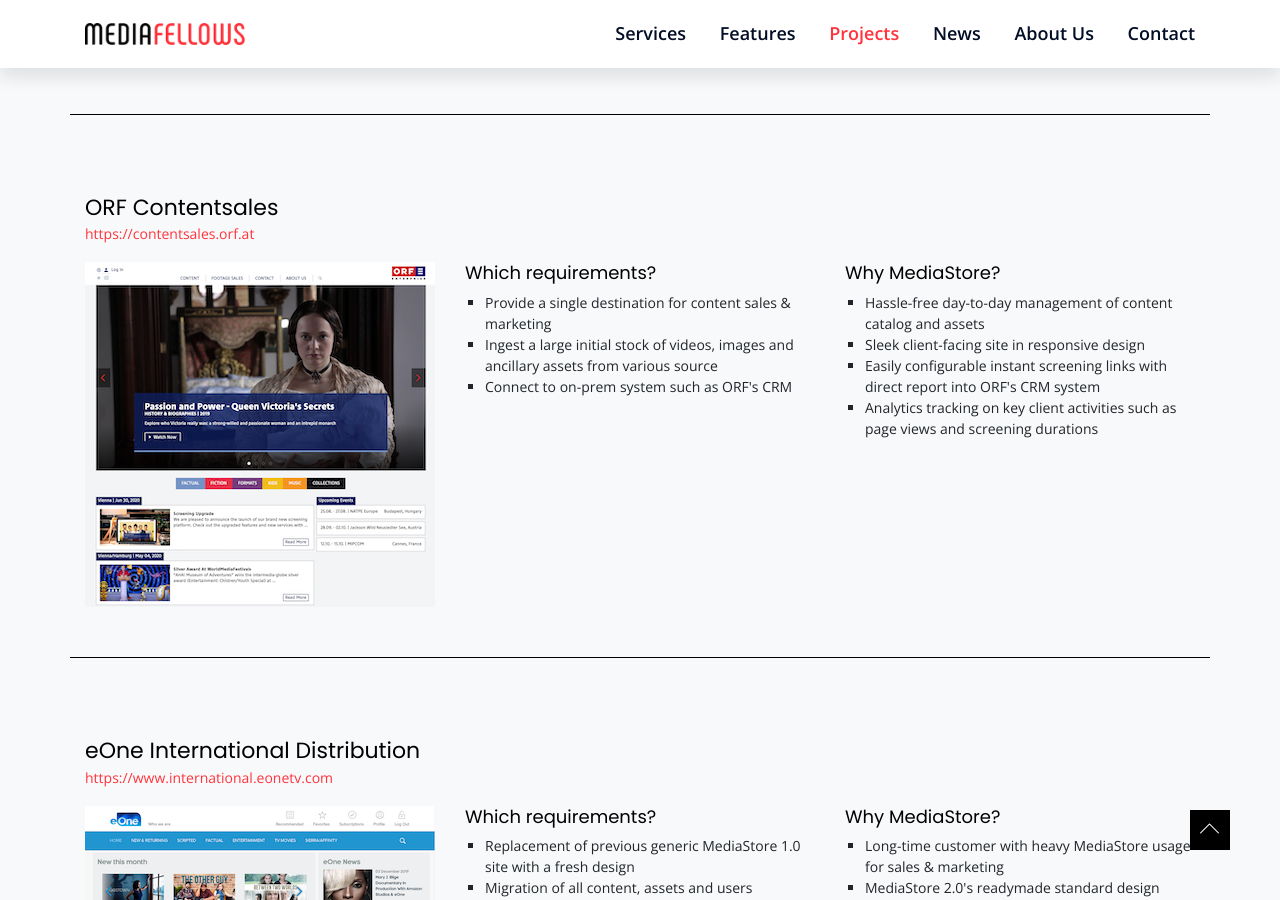
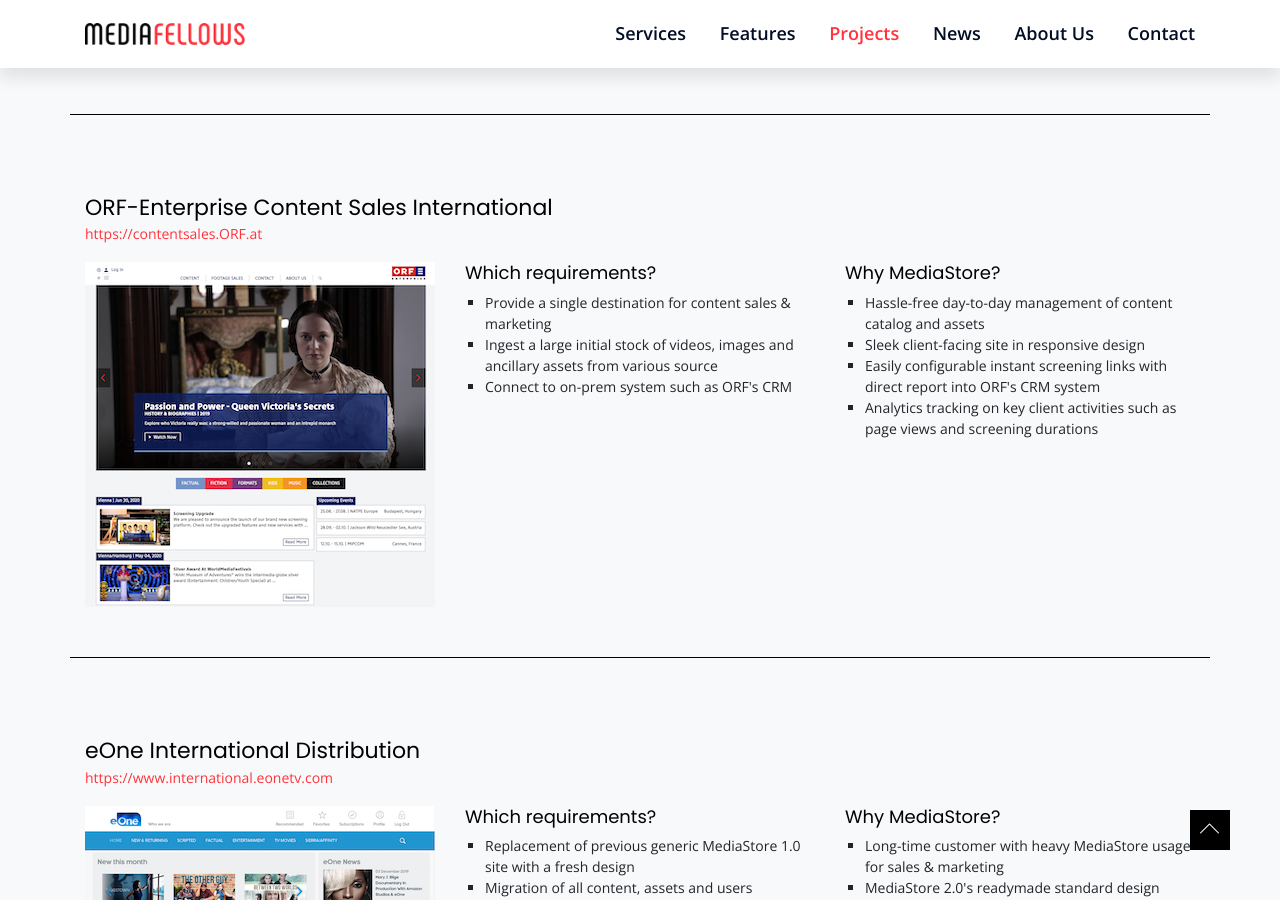
Before and after one commit to mediafellows/mediafellows.github.io, a Jekyll site: the page built from pages/projects.html, in a window 1280 px wide and 900 px high, scrolled down 1860 px. Built offline with Jekyll 4.4.1, drawn with Linux system fonts in a browser that asks for light colours.

Commit message:
correct title of ORF Content Sales

```diff
--- a/_data/portfolios.yml
+++ b/_data/portfolios.yml
@@ -74,11 +74,11 @@
 #     - Exclusive asset access links with bulk download for active licensees
 #     - Analytics tracking on key client activities such as page views and screening durations
 
-- title: ORF Contentsales
+- title: ORF-Enterprise Content Sales International
   identifier: orf
   description: Online catalogue, content marketing, video screening
   categories: catalogue video marketing
-  website: https://contentsales.orf.at
+  website: https://contentsales.ORF.at
   thumb: /assets/img/portfolio/orf_thumb.png
   image: /assets/img/portfolio/orf.png
   what:
```
